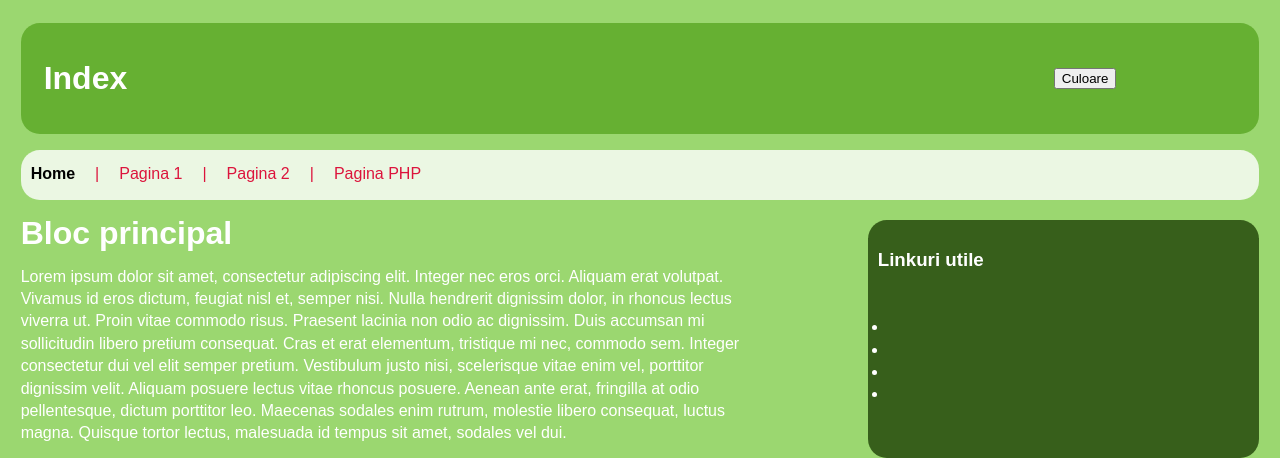
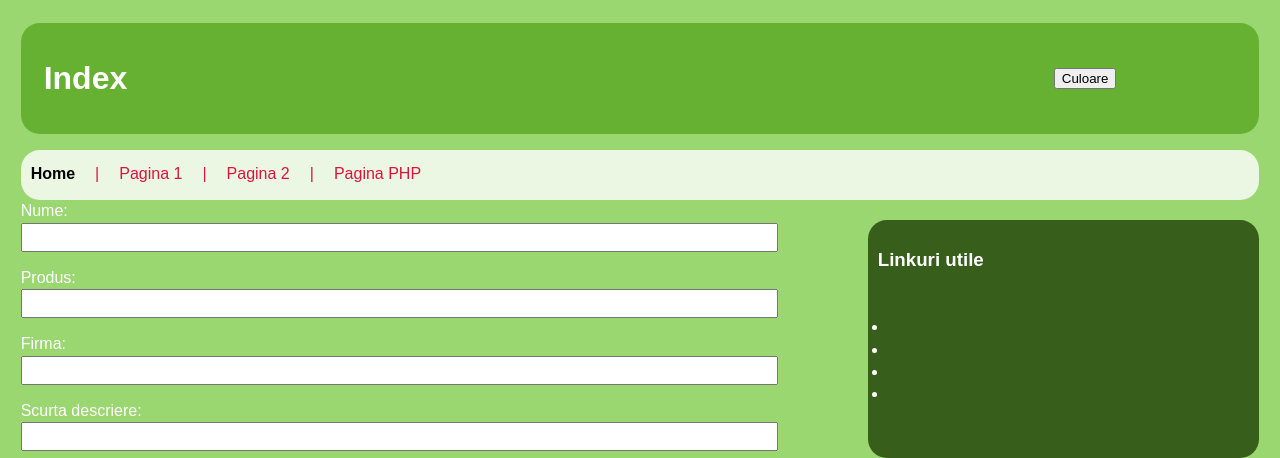
Before and after one commit to MariusValentinDirvareanu/ProiectPAW, a PHP site: page /formular.html in a window 1280 px wide. Shown: the part 17-475 px from the top of the page. Run offline with PHP 8.4, Linux system fonts and the light colour scheme.

Commit message:
Formular + conectare baza de date(nu e finalizat)

```diff
--- a/formular.html
+++ b/formular.html
@@ -35,24 +35,19 @@
         </nav>
 
         <div id="main">
-            <h1>Bloc principal</h1>
-            <p>Lorem ipsum dolor sit amet, consectetur adipiscing elit. Integer nec eros orci. Aliquam erat volutpat.
-                Vivamus id eros dictum, feugiat nisl et, semper nisi. Nulla hendrerit dignissim dolor, in rhoncus lectus
-                viverra ut. Proin vitae commodo risus. Praesent lacinia non odio ac dignissim. Duis accumsan mi
-                sollicitudin libero pretium consequat. Cras et erat elementum, tristique mi nec, commodo sem. Integer
-                consectetur dui vel elit semper pretium. Vestibulum justo nisi, scelerisque vitae enim vel, porttitor
-                dignissim velit. Aliquam posuere lectus vitae rhoncus posuere. Aenean ante erat, fringilla at odio
-                pellentesque, dictum porttitor leo. Maecenas sodales enim rutrum, molestie libero consequat, luctus
-                magna. Quisque tortor lectus, malesuada id tempus sit amet, sodales vel dui.</p>
+            <!--
+                TODO : formular intorducere date
+            -->
 
-            <img src="https://picsum.photos/200/300" id="img1" onmouseover="gray()" onmouseout="nogray()">
-
-
-            <p>
-                Nam et lacus nec felis consequat blandit ut et nulla. Nunc turpis orci, gravida non ipsum ut, gravida
-                ultrices mauris. Proin volutpat elit non ex hendrerit, et suscipit magna imperdiet. Fusce in laoreet
-                augue. Vivamus imperdiet justo odio, finibus gravida justo facilisis vitae. Maecenas suscipit ornare
-                accumsan. Sed id augue sed elit rhoncus ullamcorper. Nam accumsan laoreet arcu sit amet elementum.</p>
+            <form action="PHP/cosdecumparaturi.php" method="post">
+                Nume: <input type="text" name="user1"><br>
+                Produs: <input type="text" name="produs1"><br>
+                Firma: <input type="text" name="firma1"><br>
+                Scurta descriere: <input type="text" name="scrurtadescriere1"><br>
+                Pret bucata: <input type="number" name="pretbucata1"><br>
+                Cantitate: <input type="number" name="cantitate1"><br>
+                <input type="submit">
+                </form>
         </div>
 
         <div id="sidebar">
```
Also changed, not shown: PHP/cosdecumparaturi.php (+33 -6 lines).
